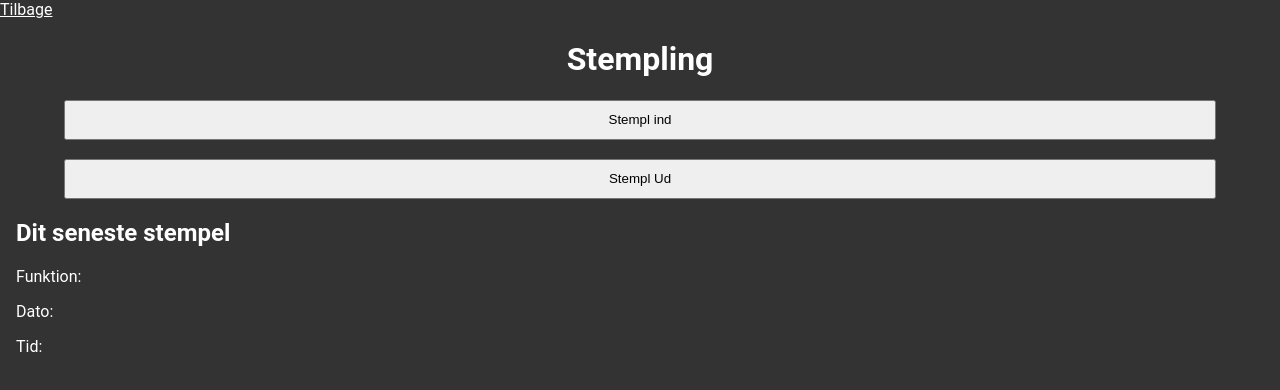
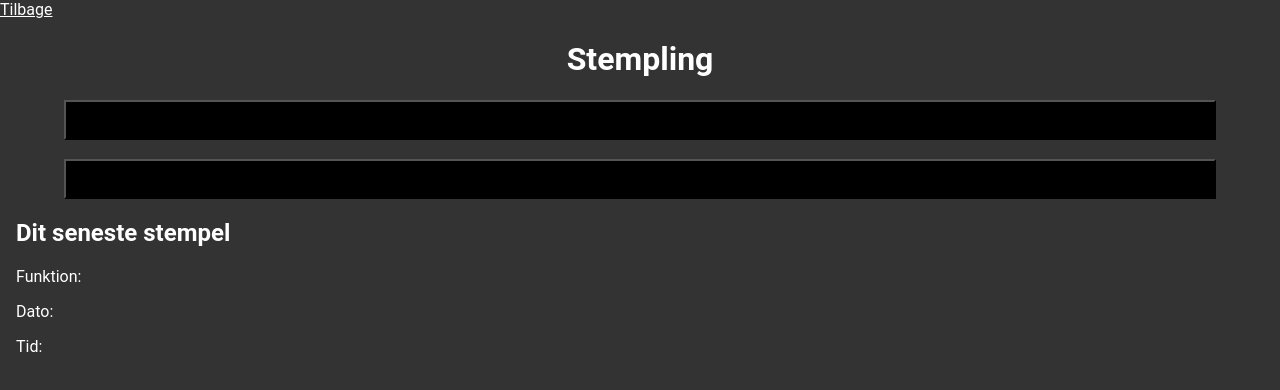
Before and after one commit to kridt/reg-hour, a React (Create React App) app: page /stempling in a window 1280 px wide. Shown: the top 390 px of the page. Built offline with nearby package versions, Linux system fonts and the light colour scheme; no server answers; sample sign-in values are in the browser's storage.

Commit message:
Update Stempling.js

```diff
--- a/src/pages/Stempling.js
+++ b/src/pages/Stempling.js
@@ -87,6 +87,8 @@ export default function Stempling({ user }) {
     }
     // localStorage.setItem("latestStempel", JSON.stringify(stempel));
     //setCurrentStempel(stempel);
+
+    setLoading(false);
   }
 
   function handleSteplOut() {
@@ -119,6 +121,8 @@ export default function Stempling({ user }) {
       setLoading(false);
       alert("Der skete en fejl, send en sms til 25 77 14 03");
     }
+
+    setLoading(false);
   }
   return (
     <>
@@ -140,6 +144,7 @@ export default function Stempling({ user }) {
                 margin: "0 auto",
                 width: "90%",
                 height: "3em",
+                 backgroundColor: "black",
               }}
               onClick={() => handleSteplIn()}
             >
@@ -152,6 +157,7 @@ export default function Stempling({ user }) {
                 margin: "0 auto",
                 width: "90%",
                 height: "3em",
+                backgroundColor: "black",
               }}
               onClick={() => handleSteplOut()}
             >
@@ -178,6 +184,7 @@ export default function Stempling({ user }) {
                 margin: "0 auto",
                 width: "90%",
                 height: "3em",
+                backgroundColor: "black",
               }}
               onClick={() => handleSteplIn()}
             >
@@ -190,6 +197,7 @@ export default function Stempling({ user }) {
                 margin: "0 auto",
                 width: "90%",
                 height: "3em",
+                backgroundColor: "black",
               }}
               onClick={() => handleSteplOut()}
             >
```
